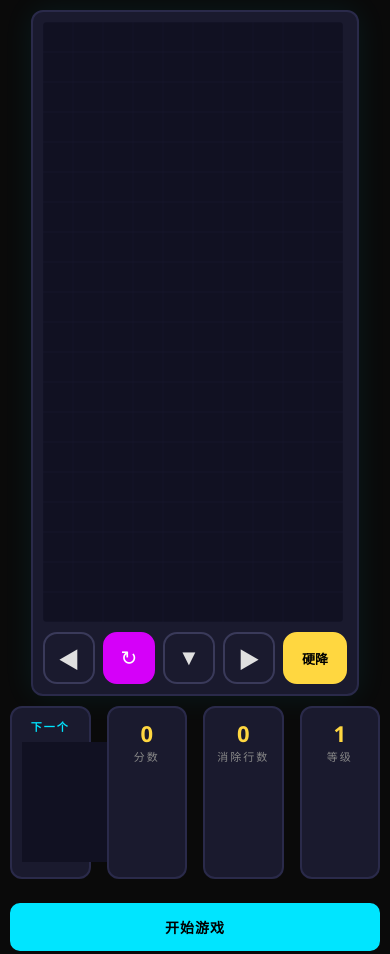
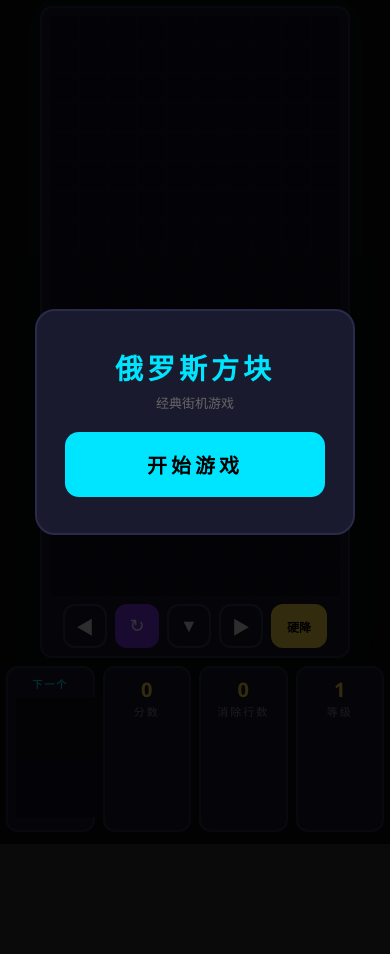
Before and after one commit to BYBYDAY/tetris-game, a plain HTML site: page index.html in a window 390 px wide. Shown: the top 954 px of the page. After the commit the page ends 844 px from the top, so only its background shows below. Drawn offline with Linux system fonts and the light colour scheme.

Commit message:
🔧 全面修复手机体验：始终显示触屏按钮、自适应画布、开始界面遮罩、缓存刷新

```diff
--- a/index.html
+++ b/index.html
@@ -2,56 +2,73 @@
 <html lang="zh-CN">
 <head>
 <meta charset="UTF-8">
-<meta name="viewport" content="width=device-width, initial-scale=1.0, user-scalable=no">
+<meta name="viewport" content="width=device-width, initial-scale=1.0, maximum-scale=1.0, user-scalable=no, viewport-fit=cover">
+<meta http-equiv="Cache-Control" content="no-cache, no-store, must-revalidate">
+<meta http-equiv="Pragma" content="no-cache">
+<meta http-equiv="Expires" content="0">
 <title>经典俄罗斯方块</title>
 <style>
 * { margin: 0; padding: 0; box-sizing: border-box; }
+html, body {
+  width: 100%;
+  height: 100%;
+  overflow: hidden;
+}
 body {
   background: #0a0a0a;
   display: flex;
   justify-content: center;
   align-items: center;
-  min-height: 100vh;
   font-family: 'Segoe UI', 'PingFang SC', 'Microsoft YaHei', sans-serif;
-  overflow-y: auto;
   touch-action: manipulation;
   user-select: none;
+  -webkit-user-select: none;
+  -webkit-touch-callout: none;
 }
 .game-wrapper {
   display: flex;
-  gap: 20px;
-  align-items: stretch;
-  padding: 20px;
+  gap: 16px;
+  align-items: flex-start;
+  padding: 10px;
+  max-width: 100%;
+  max-height: 100vh;
 }
 .game-main {
   background: #1a1a2e;
   border: 2px solid #2a2a4a;
   border-radius: 12px;
-  padding: 10px;
+  padding: 8px;
   box-shadow: 0 0 30px rgba(0,229,255,0.08);
+  flex-shrink: 0;
 }
-canvas#gameCanvas { display: block; border-radius: 4px; }
+canvas#gameCanvas {
+  display: block;
+  border-radius: 4px;
+  max-width: 100%;
+  height: auto;
+}
 .side-panel {
   display: flex;
   flex-direction: column;
-  gap: 16px;
-  min-width: 150px;
+  gap: 12px;
+  min-width: 140px;
+  flex-shrink: 0;
 }
 .panel-box {
   background: #1a1a2e;
   border: 2px solid #2a2a4a;
   border-radius: 12px;
-  padding: 14px;
+  padding: 12px;
   text-align: center;
 }
 .panel-box h3 {
   color: #00e5ff;
   font-size: 12px;
   letter-spacing: 2px;
-  margin-bottom: 8px;
+  margin-bottom: 6px;
 }
 .stat-value {
-  font-size: 28px;
+  font-size: 26px;
   font-weight: 700;
   color: #ffd740;
 }
@@ -72,37 +89,32 @@ canvas#gameCanvas { display: block; border-radius: 4px; }
   cursor: pointer;
   letter-spacing: 1px;
   transition: all 0.15s;
-  margin-top: 8px;
+  margin-top: 6px;
 }
-.btn:hover { border-color: #00e5ff; color: #00e5ff; }
 .btn:active { background: #00e5ff; color: #000; }
 .btn.primary { background: #00e5ff; color: #000; border-color: #00e5ff; }
-.btn.primary:hover { box-shadow: 0 0 16px rgba(0,229,255,0.4); }
-.key-hint { color: #666; font-size: 11px; margin-top: 8px; text-align: center; }
+.key-hint { color: #666; font-size: 10px; margin-top: 6px; text-align: center; }
 .key-hint kbd {
-  background: #222;
-  border: 1px solid #444;
-  border-radius: 4px;
-  padding: 1px 6px;
-  font-size: 11px;
-  color: #aaa;
+  background: #222; border: 1px solid #444; border-radius: 4px;
+  padding: 1px 5px; font-size: 10px; color: #aaa;
 }
-/* 手机触屏按钮 */
+
+/* 触屏按钮 - 始终显示 */
 .touch-controls {
-  display: none;
+  display: flex;
   justify-content: center;
   gap: 8px;
-  margin-top: 10px;
+  margin-top: 8px;
   flex-wrap: wrap;
 }
 .touch-btn {
-  width: 52px;
-  height: 52px;
+  width: 48px;
+  height: 48px;
   border: 2px solid #3a3a5a;
-  border-radius: 14px;
+  border-radius: 12px;
   background: #1a1a2e;
   color: #e0e0e0;
-  font-size: 22px;
+  font-size: 20px;
   display: flex;
   align-items: center;
   justify-content: center;
@@ -110,16 +122,19 @@ canvas#gameCanvas { display: block; border-radius: 4px; }
   touch-action: manipulation;
   -webkit-tap-highlight-color: transparent;
   user-select: none;
+  -webkit-user-select: none;
   transition: all 0.1s;
+  -webkit-transform: translateZ(0);
+  transform: translateZ(0);
 }
 .touch-btn:active {
   background: #00e5ff;
   color: #000;
   border-color: #00e5ff;
-  transform: scale(0.92);
+  transform: scale(0.9);
 }
 .touch-btn.drop-btn {
-  width: 64px;
+  width: 60px;
   background: #ffd740;
   color: #000;
   border-color: #ffd740;
@@ -131,15 +146,67 @@ canvas#gameCanvas { display: block; border-radius: 4px; }
   border-color: #ffab00;
 }
 .touch-btn.rotate-btn {
-  background: #d500f9;
+  background: #7c3aed;
   color: #fff;
-  border-color: #d500f9;
-  font-size: 20px;
+  border-color: #7c3aed;
 }
 .touch-btn.rotate-btn:active {
-  background: #aa00ff;
-  border-color: #aa00ff;
+  background: #6d28d9;
+  border-color: #6d28d9;
 }
+
+/* 开始遮罩 */
+.start-overlay {
+  position: fixed;
+  inset: 0;
+  background: rgba(0,0,0,0.8);
+  display: flex;
+  align-items: center;
+  justify-content: center;
+  z-index: 200;
+}
+.start-overlay.hidden { display: none; }
+.start-box {
+  background: #1a1a2e;
+  border: 2px solid #2a2a4a;
+  border-radius: 20px;
+  padding: 36px 28px;
+  text-align: center;
+  max-width: 320px;
+  width: 90%;
+}
+.start-box h1 {
+  color: #00e5ff;
+  font-size: 28px;
+  margin-bottom: 6px;
+  letter-spacing: 4px;
+}
+.start-box .subtitle {
+  color: #666;
+  font-size: 13px;
+  margin-bottom: 20px;
+}
+.start-box .big-start-btn {
+  display: block;
+  width: 100%;
+  padding: 18px 0;
+  background: #00e5ff;
+  color: #000;
+  border: none;
+  border-radius: 14px;
+  font-size: 20px;
+  font-weight: 700;
+  letter-spacing: 4px;
+  cursor: pointer;
+  touch-action: manipulation;
+  -webkit-tap-highlight-color: transparent;
+}
+.start-box .big-start-btn:active {
+  background: #00b8d4;
+  transform: scale(0.96);
+}
+
+/* 游戏结束遮罩 */
 .overlay {
   position: fixed;
   inset: 0;
@@ -153,25 +220,52 @@ canvas#gameCanvas { display: block; border-radius: 4px; }
   background: #1a1a2e;
   border: 2px solid #2a2a4a;
   border-radius: 16px;
-  padding: 30px 40px;
+  padding: 30px 36px;
   text-align: center;
 }
 .overlay-box h2 { color: #00e5ff; font-size: 24px; margin-bottom: 12px; }
 .overlay-box p { color: #aaa; margin-bottom: 18px; font-size: 14px; }
 
-/* 手机端布局 */
-@media (max-width: 600px) {
-  .game-wrapper { flex-direction: column; align-items: center; gap: 10px; padding: 10px; }
-  .side-panel { flex-direction: row; flex-wrap: wrap; justify-content: center; min-width: 0; }
-  .panel-box { flex: 1; min-width: 80px; padding: 10px; }
-  .panel-box h3 { font-size: 11px; }
-  .stat-value { font-size: 22px; }
+/* 手机端 - 纵向布局 */
+@media (max-width: 650px) {
+  .game-wrapper {
+    flex-direction: column;
+    align-items: center;
+    gap: 8px;
+    padding: 6px;
+  }
+  .side-panel {
+    flex-direction: row;
+    flex-wrap: wrap;
+    justify-content: center;
+    min-width: 0;
+    width: 100%;
+    gap: 8px;
+  }
+  .panel-box {
+    flex: 1;
+    min-width: 60px;
+    padding: 8px;
+  }
+  .panel-box h3 { font-size: 10px; }
+  .stat-value { font-size: 20px; }
+  .btn { font-size: 12px; padding: 10px 0; }
   .key-hint { display: none; }
-  .touch-controls { display: flex; }
+  .touch-btn { width: 44px; height: 44px; font-size: 18px; }
+  .touch-btn.drop-btn { width: 56px; font-size: 12px; }
 }
 </style>
 </head>
 <body>
+
+<!-- 开始界面 -->
+<div class="start-overlay" id="startOverlay">
+  <div class="start-box">
+    <h1>俄罗斯方块</h1>
+    <div class="subtitle">经典街机游戏</div>
+    <button class="big-start-btn" id="bigStartBtn">开始游戏</button>
+  </div>
+</div>
 
 <div class="game-wrapper">
   <div class="game-main">
@@ -183,8 +277,8 @@ canvas#gameCanvas { display: block; border-radius: 4px; }
       <kbd>空格</kbd> 硬降 &nbsp;
       <kbd>P</kbd> 暂停
     </div>
-    <!-- 手机触屏按钮 -->
-    <div class="touch-controls" id="touchControls">
+    <!-- 触屏按钮 -->
+    <div class="touch-controls">
       <button class="touch-btn" id="touchLeft">&#9664;</button>
       <button class="touch-btn rotate-btn" id="touchRotate">&#8635;</button>
       <button class="touch-btn" id="touchDown">&#9660;</button>
@@ -209,7 +303,6 @@ canvas#gameCanvas { display: block; border-radius: 4px; }
       <div class="stat-value" id="level">1</div>
       <div class="stat-label">等级</div>
     </div>
-    <button class="btn primary" id="btnStart">开始游戏</button>
     <button class="btn" id="btnPause">暂停</button>
   </div>
 </div>
@@ -237,9 +330,22 @@ canvas#gameCanvas { display: block; border-radius: 4px; }
   var levelEl = document.getElementById('level');
   var overlay = document.getElementById('overlayGameOver');
   var finalScoreEl = document.getElementById('finalScore');
+  var startOverlay = document.getElementById('startOverlay');
 
-  gameCanvas.width = COLS * BLOCK;
-  gameCanvas.height = ROWS * BLOCK;
+  // 响应式画布尺寸
+  function resizeCanvas() {
+    var maxW = Math.min(window.innerWidth - 20, 300);
+    var maxH = Math.min(window.innerHeight - 260, 600);
+    var size = Math.min(Math.floor(maxW / COLS), Math.floor(maxH / ROWS));
+    BLOCK = Math.max(22, Math.min(30, size));
+    gameCanvas.width = COLS * BLOCK;
+    gameCanvas.height = ROWS * BLOCK;
+  }
+  resizeCanvas();
+  window.addEventListener('resize', function() {
+    resizeCanvas();
+    drawBoard();
+  });
 
   var TETROMINOS = {
     I: { shapes: [[[0,0,0,0],[1,1,1,1],[0,0,0,0],[0,0,0,0]],[[0,0,1,0],[0,0,1,0],[0,0,1,0],[0,0,1,0]],[[0,0,0,0],[0,0,0,0],[1,1,1,1],[0,0,0,0]],[[0,1,0,0],[0,1,0,0],[0,1,0,0],[0,1,0,0]]], color: '#00e5ff' },
@@ -254,7 +360,7 @@ canvas#gameCanvas { display: block; border-radius: 4px; }
 
   var board, pieceType, pieceRotation, pieceX, pieceY, nextType;
   var score, lines, level, dropInterval, lastDrop;
-  var gameRunning, gamePaused, gameOver, animId;
+  var gameRunning = false, gamePaused = false, gameOver = false, animId;
 
   function randPiece() { return NAMES[Math.floor(Math.random() * NAMES.length)]; }
   function getShape(type, rot) { return TETROMINOS[type].shapes[rot % 4]; }
@@ -373,11 +479,11 @@ canvas#gameCanvas { display: block; border-radius: 4px; }
     ctx.fillStyle = color;
     ctx.fillRect(x + 1, y + 1, size - 2, size - 2);
     ctx.fillStyle = 'rgba(255,255,255,0.2)';
-    ctx.fillRect(x + 1, y + 1, size - 2, 4);
-    ctx.fillRect(x + 1, y + 1, 4, size - 2);
+    ctx.fillRect(x + 1, y + 1, size - 2, Math.max(3, size * 0.12));
+    ctx.fillRect(x + 1, y + 1, Math.max(3, size * 0.12), size - 2);
     ctx.fillStyle = 'rgba(0,0,0,0.2)';
-    ctx.fillRect(x + 1, y + size - 5, size - 2, 4);
-    ctx.fillRect(x + size - 5, y + 1, 4, size - 2);
+    ctx.fillRect(x + 1, y + size - Math.max(4, size * 0.15), size - 2, Math.max(3, size * 0.12));
+    ctx.fillRect(x + size - Math.max(4, size * 0.15), y + 1, Math.max(3, size * 0.12), size - 2);
   }
 
   function drawBoard() {
@@ -446,7 +552,7 @@ canvas#gameCanvas { display: block; border-radius: 4px; }
       gameCtx.fillStyle = 'rgba(0,0,0,0.6)';
       gameCtx.fillRect(0, 0, gameCanvas.width, gameCanvas.height);
       gameCtx.fillStyle = '#fff';
-      gameCtx.font = 'bold 24px "PingFang SC", "Microsoft YaHei", sans-serif';
+      gameCtx.font = 'bold ' + Math.floor(BLOCK * 0.8) + 'px "PingFang SC", "Microsoft YaHei", sans-serif';
       gameCtx.textAlign = 'center';
       gameCtx.fillText('已暂停', gameCanvas.width / 2, gameCanvas.height / 2);
     }
@@ -491,6 +597,7 @@ canvas#gameCanvas { display: block; border-radius: 4px; }
   }
 
   function startGame() {
+    resizeCanvas();
     createBoard();
     score = 0; lines = 0; level = 1;
     dropInterval = 800;
@@ -499,6 +606,7 @@ canvas#gameCanvas { display: block; border-radius: 4px; }
     gamePaused = false;
     updateStats();
     overlay.style.display = 'none';
+    startOverlay.classList.add('hidden');
     nextType = randPiece();
     spawnPiece();
     lastDrop = performance.now();
@@ -531,73 +639,58 @@ canvas#gameCanvas { display: block; border-radius: 4px; }
     drawBoard();
   });
 
-  // 触屏按钮事件
-  function addTouchListeners(id, action, repeat) {
+  // 通用触屏/鼠标按钮事件
+  function addButtonListeners(id, action, repeatMs) {
     var btn = document.getElementById(id);
     var timer = null;
 
     function doAction(e) {
-      e.preventDefault();
+      if (e) e.preventDefault();
       if (!gameRunning || gameOver || gamePaused) return;
       action();
       drawBoard();
     }
 
-    btn.addEventListener('touchstart', function(e) {
+    function startRepeat(e) {
       e.preventDefault();
       if (!gameRunning || gameOver || gamePaused) return;
       action();
       drawBoard();
-      if (repeat) {
+      if (repeatMs && timer === null) {
         timer = setInterval(function() {
-          if (!gameRunning || gameOver || gamePaused) { clearInterval(timer); return; }
+          if (!gameRunning || gameOver || gamePaused) { stopRepeat(); return; }
           action();
           drawBoard();
-        }, repeat);
+        }, repeatMs);
       }
-    }, { passive: false });
+    }
 
-    btn.addEventListener('touchend', function(e) {
-      e.preventDefault();
+    function stopRepeat() {
       if (timer) { clearInterval(timer); timer = null; }
-    });
+    }
 
-    btn.addEventListener('touchcancel', function(e) {
-      if (timer) { clearInterval(timer); timer = null; }
-    });
-
-    // 鼠标点击也支持（电脑上用）
-    btn.addEventListener('mousedown', function(e) {
-      e.preventDefault();
-      if (!gameRunning || gameOver || gamePaused) return;
-      action();
-      drawBoard();
-      if (repeat) {
-        timer = setInterval(function() {
-          if (!gameRunning || gameOver || gamePaused) { clearInterval(timer); return; }
-          action();
-          drawBoard();
-        }, repeat);
-      }
-    });
-
-    btn.addEventListener('mouseup', function(e) {
-      if (timer) { clearInterval(timer); timer = null; }
-    });
-
-    btn.addEventListener('mouseleave', function(e) {
-      if (timer) { clearInterval(timer); timer = null; }
-    });
+    btn.addEventListener('touchstart', startRepeat, { passive: false });
+    btn.addEventListener('touchend', stopRepeat);
+    btn.addEventListener('touchcancel', stopRepeat);
+    btn.addEventListener('mousedown', startRepeat);
+    btn.addEventListener('mouseup', stopRepeat);
+    btn.addEventListener('mouseleave', stopRepeat);
   }
 
-  addTouchListeners('touchLeft', function() { movePiece(-1, 0); }, 80);
-  addTouchListeners('touchRight', function() { movePiece(1, 0); }, 80);
-  addTouchListeners('touchDown', function() { movePiece(0, 1); }, 50);
-  addTouchListeners('touchRotate', function() { rotatePiece(); }, null);
-  addTouchListeners('touchDrop', function() { hardDrop(); updateStats(); }, null);
+  addButtonListeners('touchLeft', function() { movePiece(-1, 0); }, 80);
+  addButtonListeners('touchRight', function() { movePiece(1, 0); }, 80);
+  addButtonListeners('touchDown', function() { movePiece(0, 1); }, 50);
+  addButtonListeners('touchRotate', function() { rotatePiece(); }, null);
+  addButtonListeners('touchDrop', function() { hardDrop(); updateStats(); }, null);
 
-  // 按钮事件
-  document.getElementById('btnStart').addEventListener('click', startGame);
+  // 大开始按钮
+  document.getElementById('bigStartBtn').addEventListener('click', startGame);
+  document.getElementById('bigStartBtn').addEventListener('touchend', function(e) {
+    e.preventDefault();
+    startGame();
+  });
+
+  // 其他按钮
   document.getElementById('btnPause').addEventListener('click', togglePause);
   document.getElementById('btnRestart').addEventListener('click', startGame);
   overlay.addEventListener('click', function(e) {
```
